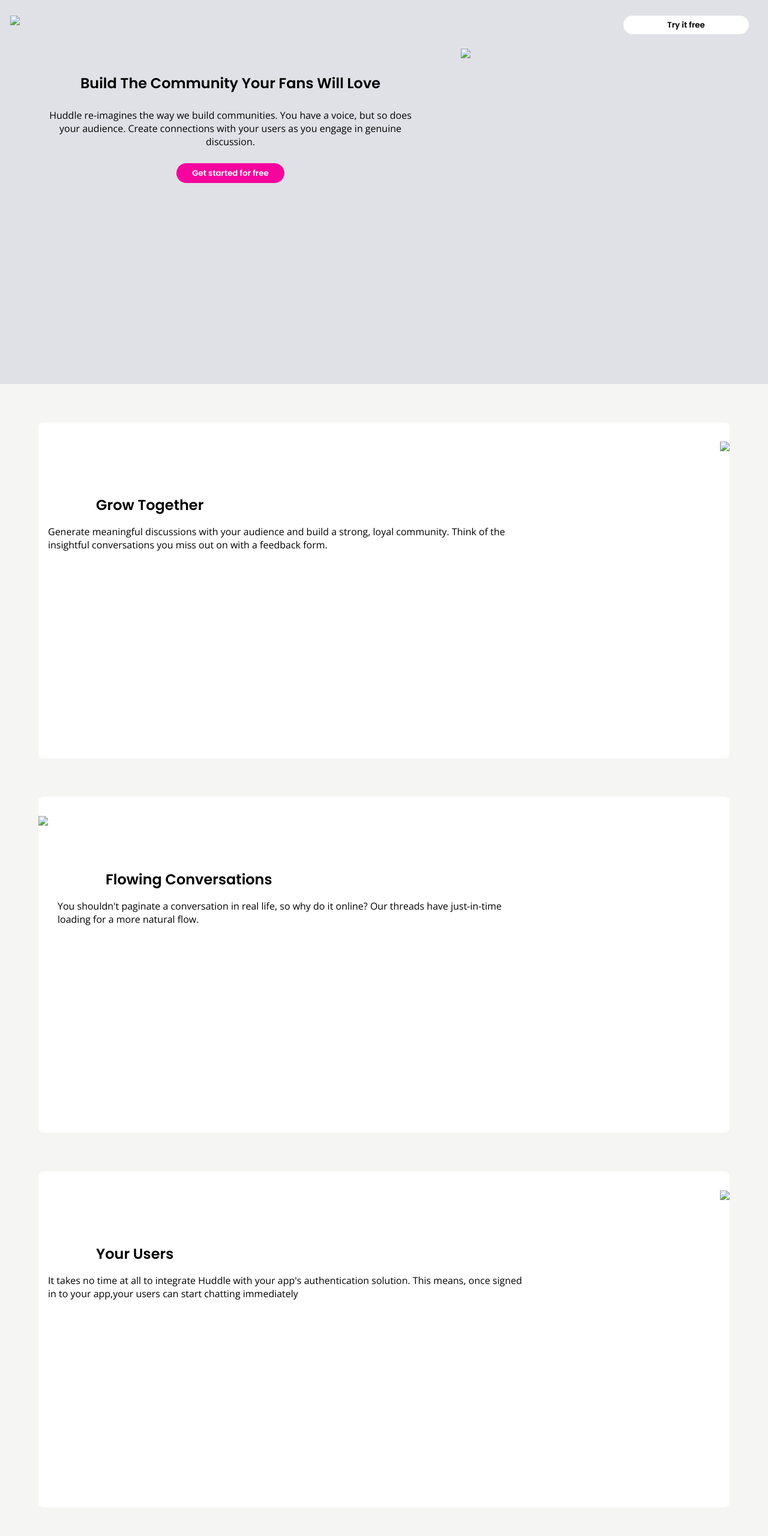
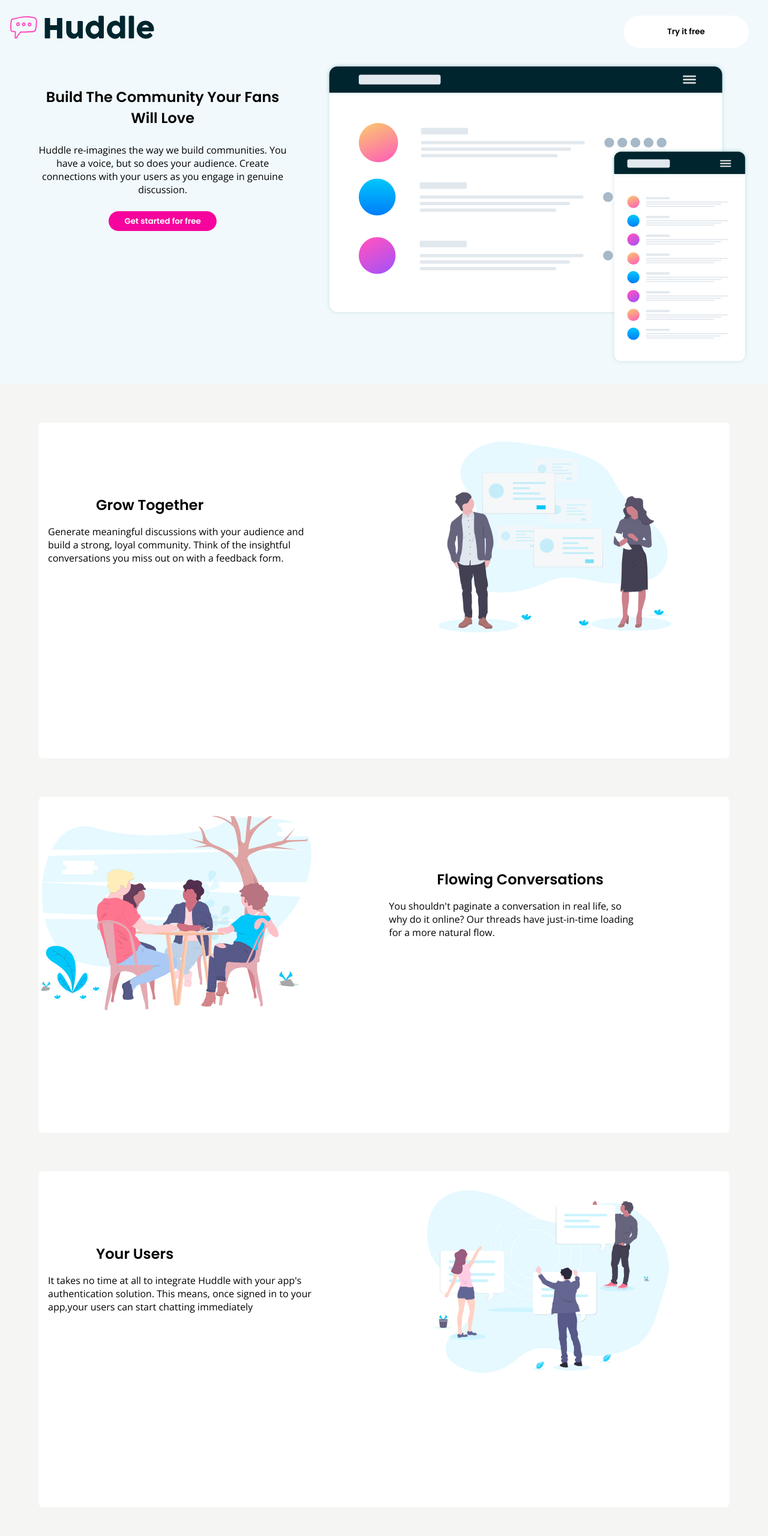
Before and after one commit to Bridgetlawani/Huddle-task, a plain HTML site: page index.html in a window 1280 px wide. Shown: the top 2560 px of the page at 60% size. Drawn offline with nearby package versions, Linux system fonts and the light colour scheme; files whose address does not match are found by name.

Commit message:
Update index.html

```diff
--- a/index.html
+++ b/index.html
@@ -14,7 +14,7 @@
   <body>
     <header>
       <div class="logo">
-        <img src="./img/logo.svg" />
+        <img src="./logo.svg" />
         <button>Try it free</button>
       </div>
       <section>
@@ -31,7 +31,7 @@
         </div>
 
         <div class="img-mackup">
-          <img src="./img/illustration-mockups.svg"  />
+          <img src="./illustration-mockups.svg"  />
         </div>
       </section>
 
@@ -50,12 +50,12 @@
         </div>
 
         <div class="menu-img">
-          <img src="./img/illustration-grow-together.svg" width="80%" />
+          <img src="./illustration-grow-together.svg" width="80%" />
         </div>
       </div>
       <div class="menu">
         <div class="menu-img">
-          <img src="./img/illustration-flowing-conversation.svg" width="80%" />
+          <img src="./illustration-flowing-conversation.svg" width="80%" />
         </div>
         <div class="menu-txt">
           <h2>Flowing Conversations</h2>
@@ -77,7 +77,7 @@
         </div>
 
         <div class="menu-img">
-          <img src="./img/illustration-your-users.svg" width="80%" />
+          <img src="./illustration-your-users.svg" width="80%" />
         </div>
       </div>
       <div class="main-buttom">
@@ -89,10 +89,10 @@
     <footer>
 
       <div class="first-footer">
-        <p><img src="./img/logo.svg" class="bottom-img"></p>
-        <p><img src="./img/icon-location.svg" alt=""> Lorem ipsum dolor, sit amet consectetur adipisicing elit. Voluptas, sunt cupiditate exercitationem quae unde nisi reiciendis delectus rerum</p>
-        <p><img src="./img/icon-phone.svg" > +1-543-123-4567</p>
-        <p><img src="./img/icon-email.svg" >example@huddle.com</p>
+        <p><img src="./logo.svg" class="bottom-img"></p>
+        <p><img src="./icon-location.svg" alt=""> Lorem ipsum dolor, sit amet consectetur adipisicing elit. Voluptas, sunt cupiditate exercitationem quae unde nisi reiciendis delectus rerum</p>
+        <p><img src="./icon-phone.svg" > +1-543-123-4567</p>
+        <p><img src="./icon-email.svg" >example@huddle.com</p>
 
       </div>
       <div class="second-footer">
```
